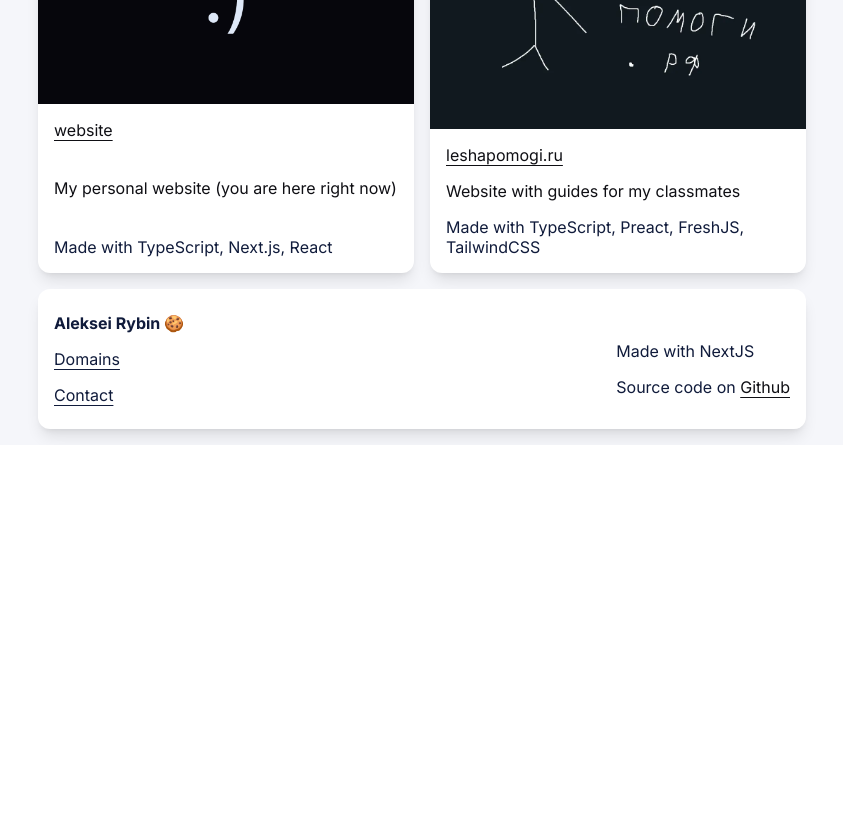
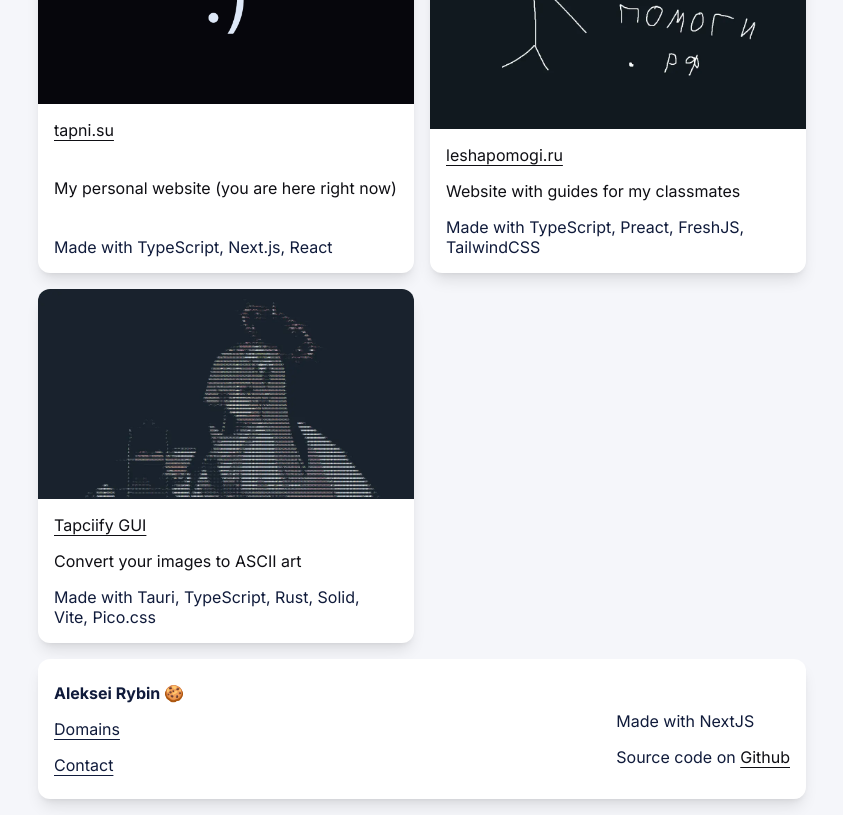
Before and after one commit to tapnisu/tapni.su, a Next.js app: page /projects in a window 1280 px wide. Shown: the part 820-1635 px from the top of the page, without its empty margins (218-1061 px from the left). Before the commit the page ends 1265 px from the top, so only its background shows below. Built offline with nearby package versions, Linux system fonts and the light colour scheme.

Commit message:
Added tapciify gui

```diff
--- a/components/projects/index.tsx
+++ b/components/projects/index.tsx
@@ -17,43 +17,50 @@ export default function Projects(props: React.HTMLAttributes<HTMLDivElement>) {
   const projects = [
     {
       name: "Tapciify web",
-      url: "https://tapciify.ru/",
+      url: "https://tapciify.ru",
       image: tapciifyWebImage,
       description: t.projectsData.tapciifyWeb.description,
       buildUsing: ["TypeScript", "Solid", "Vite", "Pico.css"],
     },
     {
       name: "tapciify",
-      url: "https://github.com/tapciify/tapciify/",
+      url: "https://github.com/tapciify/tapciify",
       image: tapciifyImage,
       description: t.projectsData.tapciify.description,
       buildUsing: ["Rust"],
     },
     {
       name: "forwarding-discord-telegram",
-      url: "https://github.com/tapnisu/forwarding-discord-telegram/",
+      url: "https://github.com/tapnisu/forwarding-discord-telegram",
       description: t.projectsData.forwardingDiscordTelegram.description,
       buildUsing: ["TypeScript"],
     },
     {
       name: "dsc-tg-forwarder",
-      url: "https://github.com/tapnisu/dsc-tg-forwarder/",
+      url: "https://github.com/tapnisu/dsc-tg-forwarder",
       description: t.projectsData.forwardingDiscordTelegram.description,
       buildUsing: ["Rust"],
     },
     {
-      name: "website",
-      url: "https://github.com/tapnisu/tapni.su/",
+      name: "tapni.su",
+      url: "https://github.com/tapnisu/tapni.su",
       image: websiteImage,
       description: t.projectsData.website.description,
       buildUsing: ["TypeScript", "Next.js", "React"],
     },
     {
       name: "leshapomogi.ru",
-      url: "https://leshapomogi.ru/",
+      url: "https://leshapomogi.ru",
       image: leshapomogiImage,
       description: t.projectsData.leshapomogi.description,
       buildUsing: ["TypeScript", "Preact", "FreshJS", "TailwindCSS"],
+    },
+    {
+      name: "Tapciify GUI",
+      url: "https://github.com/tapciify/tapciify-gui",
+      image: tapciifyWebImage,
+      description: t.projectsData.tapciifyGui.description,
+      buildUsing: ["Tauri", "TypeScript", "Rust", "Solid", "Vite", "Pico.css"],
     },
   ];
 
--- a/locales/en.ts
+++ b/locales/en.ts
@@ -30,6 +30,9 @@ export const en = {
     tapciifyWeb: {
       description: "Website to convert your images to ASCII art",
     },
+    tapciifyGui: {
+      description: "Convert your images to ASCII art",
+    },
     tapciify: {
       description:
         "CLI tool that can let you view images/videos in terminal as ASCII",
--- a/locales/ru.ts
+++ b/locales/ru.ts
@@ -29,6 +29,9 @@ export const ru = {
       description:
         "Веб-сайт для преобразования ваших изображений в формат ASCII",
     },
+    tapciifyGui: {
+      description: "Преобразуйте ваши изображения в формат ASCII изображение",
+    },
     tapciify: {
       description:
         "CLI утилита, которая позволяет просматривать изображения/видео в терминале в формате ASCII",
```
